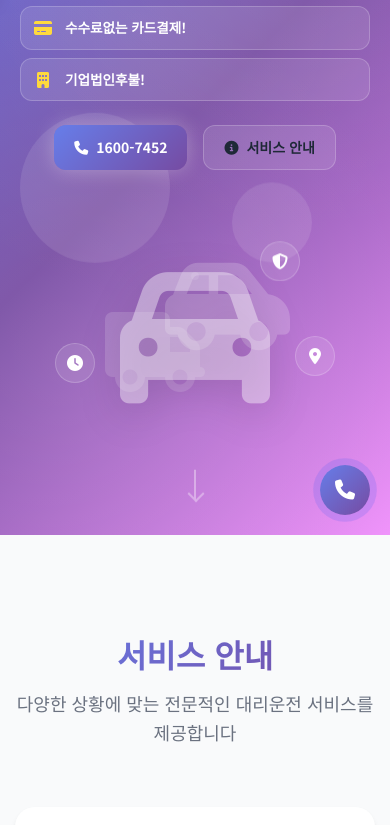
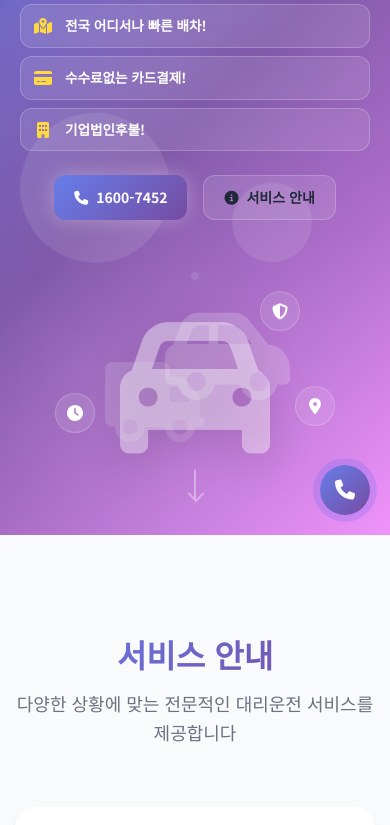
Before and after one commit to CulteKim/tapdaeri, a plain HTML site: page index.html in a window 390 px wide. Shown: the part 309-1134 px from the top of the page. Drawn offline with Linux system fonts and the light colour scheme.

Commit message:
Add files via upload

```diff
--- a/styles.css
+++ b/styles.css
@@ -201,6 +201,7 @@ h1, h2, h3, h4, h5, h6 {
     align-items: center;
     position: relative;
     overflow: hidden;
+    padding-top: 70px;
 }
 
 .hero-background {
@@ -965,6 +966,10 @@ h1, h2, h3, h4, h5, h6 {
         display: flex;
     }
 
+    .hero {
+        padding-top: 90px;
+    }
+
     .hero-content {
         grid-template-columns: 1fr;
         text-align: center;
@@ -1073,6 +1078,10 @@ h1, h2, h3, h4, h5, h6 {
 @media (max-width: 480px) {
     .container {
         padding: 0 15px;
+    }
+
+    .hero {
+        padding-top: 100px;
     }
 
     .hero-title {
```
